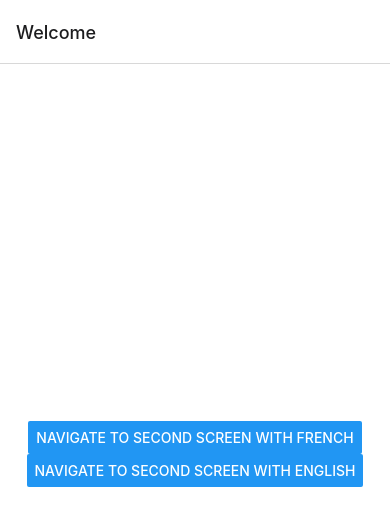
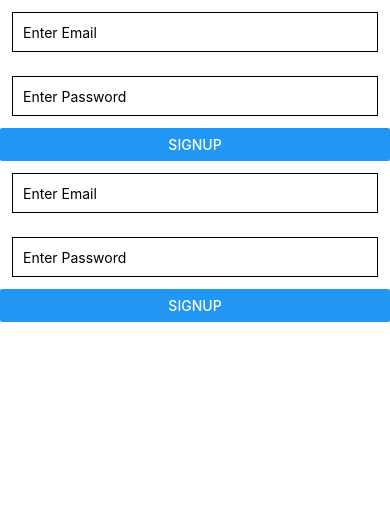
Before and after one commit to atif1998/ReactNative, a React Native app: screen / in a window 390 px wide. Shown: the top 526 px of the page. Built offline with nearby package versions, Linux system fonts and the light colour scheme.

Commit message:
navigation

```diff
--- a/App.js
+++ b/App.js
@@ -11,29 +11,29 @@ import ThirdScreen from './src/Screens/ThirdScreen';
 const stack = createNativeStackNavigator();
 const App = () => {
   return (
-    <NavigationContainer>
-      <stack.Navigator>
-        <stack.Screen
-          name="Home"
-          component={HomeScreen}
-          options={{title: 'Welcome'}}
-        />
-        <stack.Screen
-          name="Second"
-          component={SecondScreen}
-          options={{title: 'Second screen'}}
-        />
-      </stack.Navigator>
-      <stack.Screen
-        name="Third"
-        component={ThirdScreen}
-        options={{headerShown: false}}
-      />
-    </NavigationContainer>
-    // <View>
-    //   <Form/>
-    //   <Login/>
-    // </View>
+    // <NavigationContainer>
+    //   <stack.Navigator>
+    //     <stack.Screen
+    //       name="Home"
+    //       component={HomeScreen}
+    //       options={{title: 'Welcome'}}
+    //     />
+    //     <stack.Screen
+    //       name="Second"
+    //       component={SecondScreen}
+    //       options={{title: 'Second screen'}}
+    //     />
+    //   </stack.Navigator>
+    //   <stack.Screen
+    //     name="Third"
+    //     component={ThirdScreen}
+    //     options={{headerShown: false}}
+    //   />
+    // </NavigationContainer>
+    <View>
+      <Form />
+      <Login />
+    </View>
   );
 };
 
--- a/src/Screens/SecondScreen.js
+++ b/src/Screens/SecondScreen.js
@@ -10,7 +10,7 @@ export default function SecondScreen({navigation, route}) {
       <Text>{greeting}</Text>
       <Button
         title="Go to Third Screen"
-        onPress={() => navigation.push('Third')}
+        onPress={() => navigation.navigate('Third')}
       />
       <Button
         title="Go to Third Screen with Replace"
--- a/src/components/screens/Form/Form.js
+++ b/src/components/screens/Form/Form.js
@@ -5,27 +5,22 @@ import {
   StyleSheet,
   SafeAreaView,
   Button,
-  AsyncStorage
+  AsyncStorage,
 } from 'react-native';
 import React, {useState} from 'react';
-
-
 
 export default function Form() {
   const [email, setEmail] = useState('');
   const [password, setPassword] = React.useState('');
 
-  const storeData=async()=>{
-    try{
-    await AsyncStorage.setItem(
-        "email",email
-      )
-      await AsyncStorage.setItem("pass",password)
+  const storeData = async () => {
+    try {
+      await AsyncStorage.setItem('email', email);
+      await AsyncStorage.setItem('pass', password);
+    } catch (err) {
+      console.log(err);
     }
-    catch(err){
-      console.log(err)
-    }
-  }
+  };
 
   return (
     <SafeAreaView>
@@ -41,11 +36,7 @@ export default function Form() {
         value={password}
         placeholder="Enter Password"
       />
-      <Button
-        color="#2196F3"
-        title="SignUp"
-        onPress={storeData}
-      />
+      <Button color="#2196F3" title="SignUp" onPress={storeData} />
     </SafeAreaView>
   );
 }
--- a/src/components/screens/Form/Login.js
+++ b/src/components/screens/Form/Login.js
@@ -19,8 +19,10 @@ export default function Login() {
       const data2 = await AsyncStorage.getItem('pass');
       if (data == email && data2 == password) {
         console.log('Login succesfull');
+      } else if (data != email) {
+        console.log('invalid  email');
       } else {
-        console.log('invalid');
+        console.log('invalid password');
       }
     } catch (err) {
       console.log(err);
```
